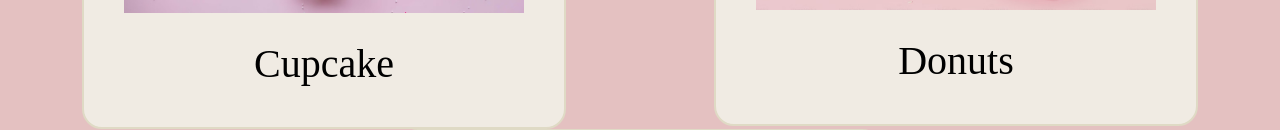
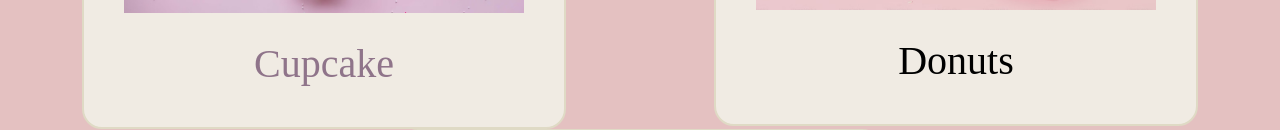
Before and after one commit to sanskriti2004/odin-recipes, a plain HTML site: page index.html in a window 1280 px wide. In both pictures the pointer is over the link "Cupcake". Shown: the part 487-617 px from the top of the page. Drawn offline with Linux system fonts and the light colour scheme; a web font is replaced by a local one.

Commit message:
added hover effect on the links

```diff
--- a/style.css
+++ b/style.css
@@ -45,3 +45,8 @@ a {
   font-weight: 10;
   padding-top: 27px;
 }
+
+a:hover {
+  color: rgba(79, 36, 79, 0.6);
+  transition: 0.3s;
+}
```
